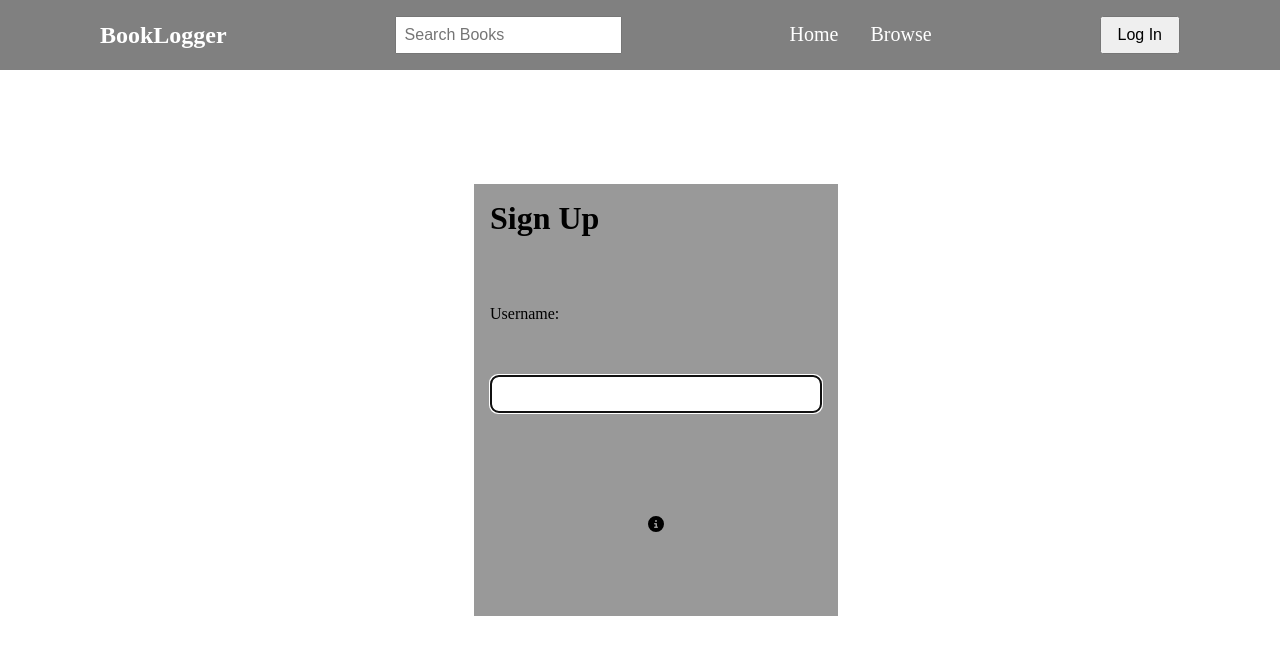
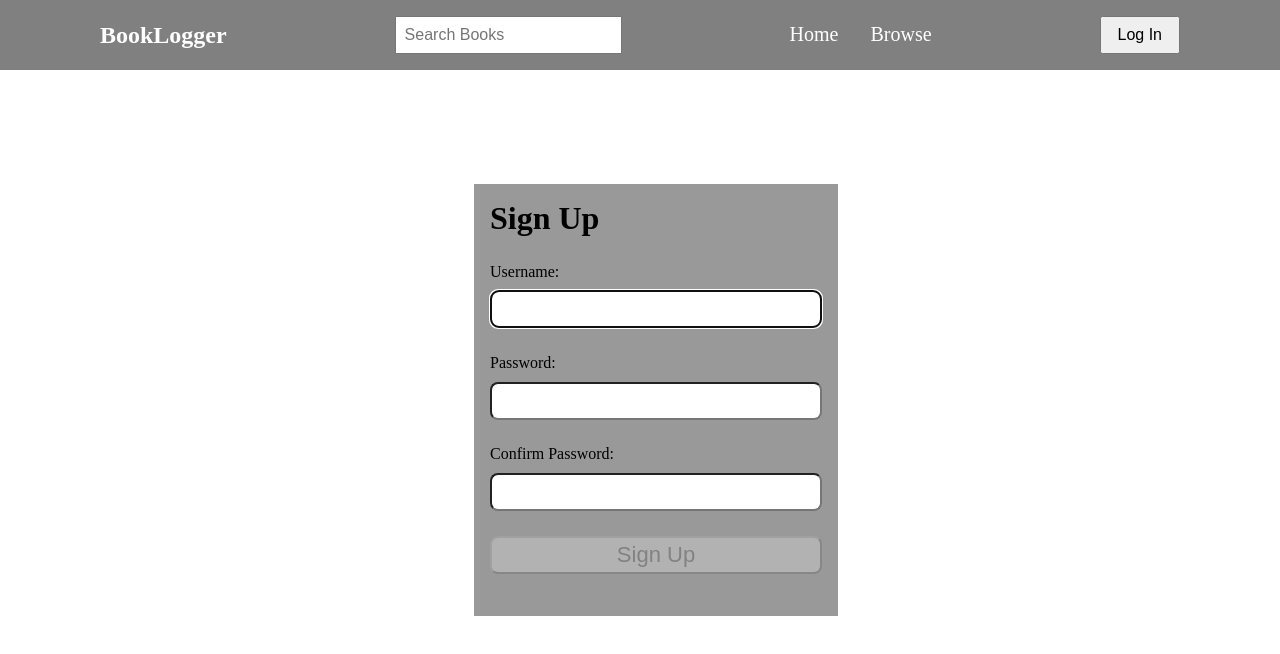
Before and after one commit to p2557506/book-logger, a React (Create React App) app in the folder client/: page /signup in a window 1280 px wide. Shown: the top 654 px of the page. Built offline with nearby package versions, Linux system fonts and the light colour scheme.

Commit message:
Unique usernames, working sign up page

```diff
--- /dev/null
+++ b/client/src/api/axios.js
@@ -0,0 +1,5 @@
+import axios from "axios";
+
+export default axios.create({
+    baseURL: 'http://localhost:8800'
+})
--- a/client/src/pages/book/Book.jsx
+++ b/client/src/pages/book/Book.jsx
@@ -95,7 +95,7 @@ const Book = () => {
                         </div>
                         <div className="state">
                             <Tooltip title="Wishlist" arrow>
-                                <Button onClick={()=>(handleWishlistPush())}><StarIcon/></Button>
+                                <Button onClick={()=>(handleBacklogPush())}><StarIcon/></Button>
                             </Tooltip>
                         </div>
                         <div className="state" >
--- a/client/src/pages/signUp/SignUp.jsx
+++ b/client/src/pages/signUp/SignUp.jsx
@@ -1,4 +1,5 @@
 import React , { useRef,useState,useEffect } from 'react';
+import axios from 'axios';
 import Navbar from '../../components/navbar/Navbar';
 
 import "./signUp.scss"
@@ -12,10 +13,14 @@ const PWD_REGEX = /^(?=.*[a-z])(?=.*[A-Z])(?=.*[0-9])(?=.*[!@#$%]).{8,24}$/;
 
 
 
+
 const SignUp = () => {
     //Focus on user inputs and error for accessibility announcer
     const userRef = useRef();
     const errRef = useRef();
+
+
+
 
     const [userName,setUserName] = useState("");
     const [validName,setValidName] = useState(false);
@@ -47,7 +52,7 @@ const SignUp = () => {
         const result = PWD_REGEX.test(pwd);
         console.log(result);
         console.log(pwd);
-        setValidName(result)
+        setValidPwd(result)
         //Checks if pwd matches secon pwd input and holds boolean
         const match = pwd === matchPwd;
         setValidMatch(match)
@@ -56,6 +61,35 @@ const SignUp = () => {
     useEffect(() =>{
         setErrMsg("");
     },[userName,pwd,matchPwd])
+
+    const handleSubmit = async (e) =>{
+        e.preventDefault()
+        //If button enabled with JS Hack
+        const v1 = USER_REGEX.test(userName);
+        const v2 = PWD_REGEX.test(pwd);
+        if(!v1 || !v2){
+            setErrMsg("Invalid Entry");
+            return;
+        }
+
+        try {
+            const res = await axios.post("http://localhost:8800/signup", JSON.stringify({username: userName,password:pwd}),
+            {
+                headers:{'Content-Type':'application/json'},
+                withCredentials:true
+            });
+
+            console.log(res.data)
+            if(res.data.errno === 1062){
+                setErrMsg("Username is taken")
+            }
+
+        } catch (e) {
+
+            console.error(e)
+        }
+    }
+
   return (
     <div>
         <Navbar/>
@@ -63,9 +97,9 @@ const SignUp = () => {
 
 
         <div className="formContainer">
-            <p ref={errRef} className={errMsg ? "errMsg" : "offScreen"} aria-live="assertive">{errMsg}</p>
+            <p ref={errRef} className={errMsg ? "errmsg" : "offScreen"} aria-live="assertive">{errMsg}</p>
             <h1>Sign Up</h1>
-            <form >
+            <form onSubmit={handleSubmit}>
                 <label htmlFor="username">
                     Username:
                     <span className={validName ? "valid" : "hide"}>
@@ -87,8 +121,68 @@ const SignUp = () => {
                  onFocus={() => setUserFocus(true)}
                  onBlur={() => setUserFocus(false)}
                  />
-                 <p id="uidnote" className={userFocus && userName && !validName ? "instructions" : "offScreen"}></p>
+                 <p id="uidnote" className={userFocus && userName && !validName ? "instructions" : "offScreen"}>
                  <FontAwesomeIcon icon={faInfoCircle}/>
+                    4 to 24 characters.<br/>
+                    Must begin with a letter.<br/>
+                    Letters, numbers, underscores, hyphens allowed.
+                 </p>
+                 <label htmlFor="password">
+                    Password:
+                    <span className={validPwd ? "valid" : "hide"}>
+                    <FontAwesomeIcon icon={faCheck}/>
+                    </span>
+                    <span className={validPwd || !pwd ? "hide" : "invalid"}>
+                    <FontAwesomeIcon icon={faTimes}/>
+                    </span>
+                </label>
+                <input
+                 type="password"
+                 id="password"
+
+                 onChange={(e) => setPwd(e.target.value)}
+                 required
+                 aria-invalid={validPwd ? "false" : "true"}
+                 aria-describedby="pwdnote"
+                 onFocus={() => setPwdFocus(true)}
+                 onBlur={() => setPwdFocus(false)}
+                 />
+                 <p id="pwdnote" className={pwdFocus && !validPwd ? "instructions" : "offScreen"}>
+                 <FontAwesomeIcon icon={faInfoCircle}/>
+                    8 to 24 characters.<br/>
+                    Must inlcude uppercase and lowercase letters, a number and a special character.<br/>
+                    Allowed special characters: <span aria-label="exclamation mark">!</span>
+                    <span aria-label="at symbol">@</span>
+                    <span aria-label="hashtag">#</span>
+                    <span aria-label="dollar sign">$</span>
+                    <span aria-label="percent">%</span>
+                 </p>
+
+                 <label htmlFor="confirmPassword">
+                    Confirm Password:
+                    <span className={validMatch && matchPwd ? "valid" : "hide"}>
+                    <FontAwesomeIcon icon={faCheck}/>
+                    </span>
+                    <span className={validMatch || !matchPwd ? "hide" : "invalid"}>
+                    <FontAwesomeIcon icon={faTimes}/>
+                    </span>
+                </label>
+                <input
+                 type="password"
+                 id="confirmPassword"
+
+                 onChange={(e) => setMatchPwd(e.target.value)}
+                 required
+                 aria-invalid={validMatch ? "false" : "true"}
+                 aria-describedby="confirmnote"
+                 onFocus={() => setMatchFocus(true)}
+                 onBlur={() => setMatchFocus(false)}
+                 />
+                 <p id="confirmnote" className={matchFocus && !validMatch ? "instructions" : "offScreen"}>
+                 <FontAwesomeIcon icon={faInfoCircle}/>
+                   Must match the first password.
+                 </p>
+                 <button disabled={!validName || !validPwd || !validMatch ? true : false}>Sign Up</button>
             </form>
         </div>
         </div>
--- a/client/src/pages/signUp/signUp.scss
+++ b/client/src/pages/signUp/signUp.scss
@@ -14,6 +14,14 @@
     justify-content: flex-start;
     padding: 1rem;
     background-color: rgba(0,0,0,0.4);
+    .errmsg {
+        background-color: lightpink;
+        color: firebrick;
+        font-weight: bold;
+
+        padding: 0.5rem;
+        margin-bottom: 0.5rem;
+    }
 
     form {
         display: flex;
@@ -21,6 +29,7 @@
         justify-content: space-evenly;
         flex-grow: 1;
         padding-bottom: 1rem;
+
 
         input[type="text"],
         input[type="password"],
@@ -51,7 +60,7 @@
             margin-right: 0.25rem;
         }
 
-        .offscreen {
+        .offScreen {
             position: absolute;
             left: -9999px;
         }
@@ -70,13 +79,7 @@
             margin-left: 0.25rem;
         }
 
-        .errmsg {
-            background-color: lightpink;
-            color: firebrick;
-            font-weight: bold;
-            padding: 0.5rem;
-            margin-bottom: 0.5rem;
-        }
+
 
         .line {
             display: inline-block;
```
Also changed, not shown: 1 other file (tests, documents, lock files or other folders).
